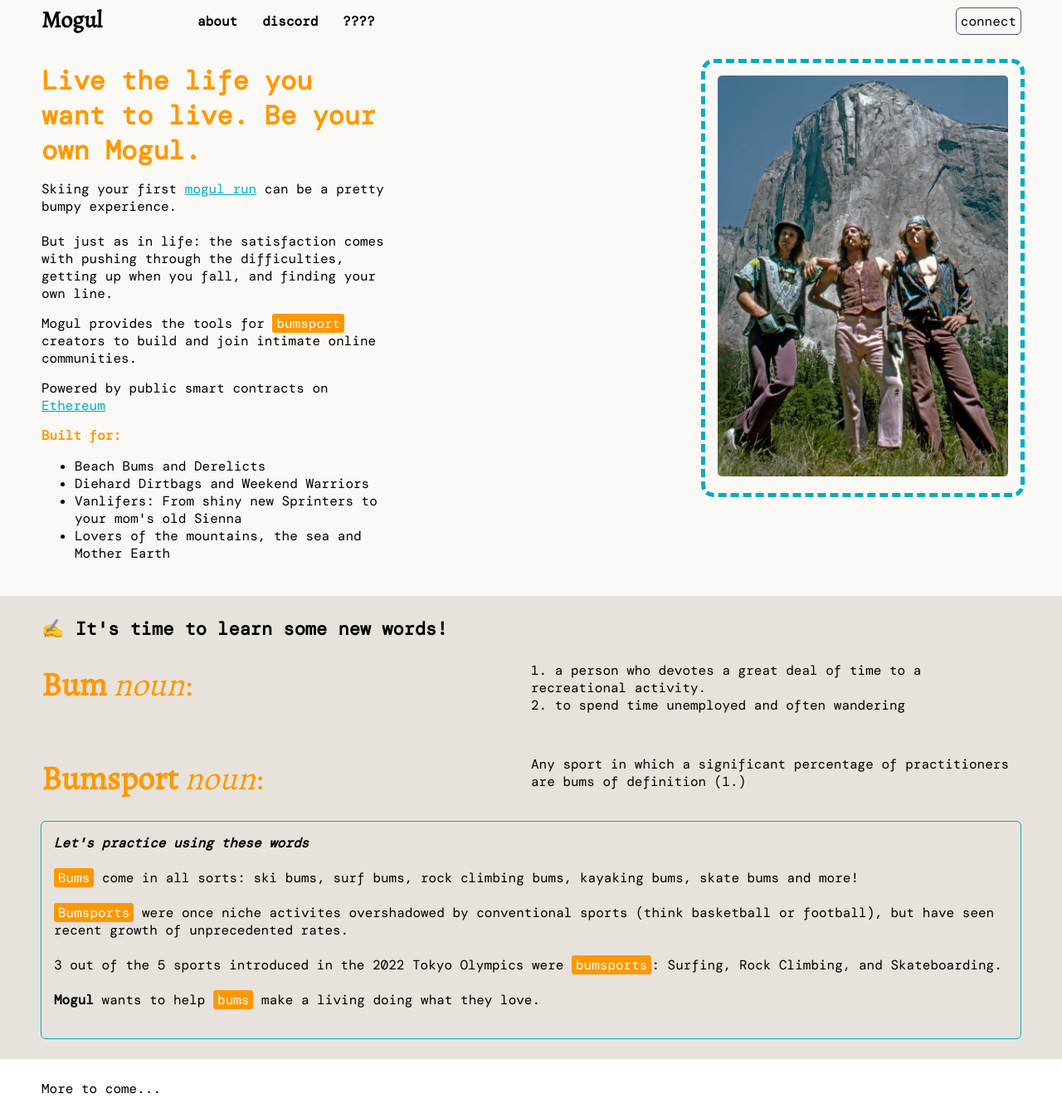
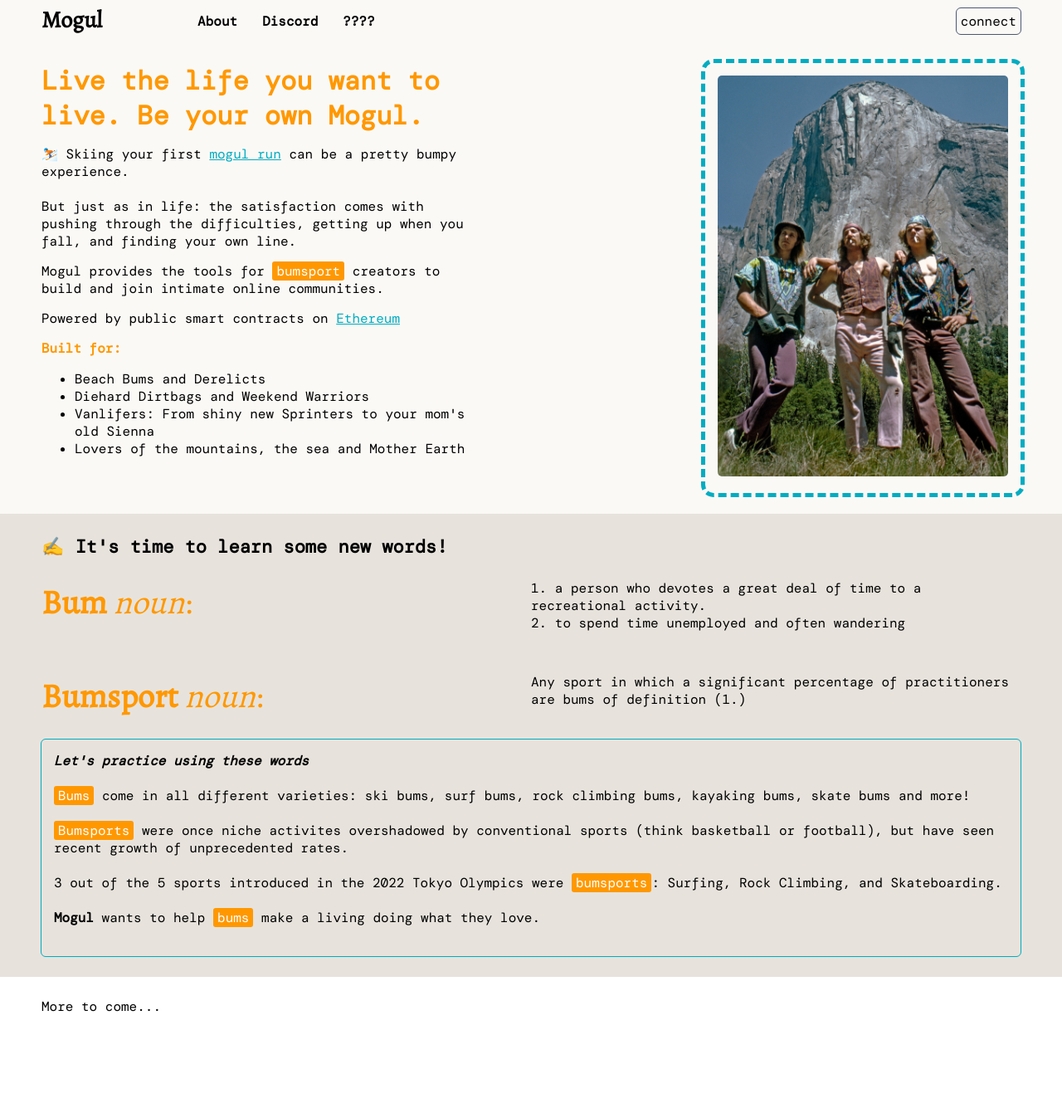
Before and after one commit to mogul-run/mogul, a React (Create React App) app in the folder frontend/: page / in a window 1280 px wide. Shown: the whole page at 83% size. After the commit the page ends 1248 px from the top, so only its background shows below. Built offline with nearby package versions, Linux system fonts and the light colour scheme.

Commit message:
adjust scroll

```diff
--- a/frontend/src/pages/homepage.css
+++ b/frontend/src/pages/homepage.css
@@ -5,6 +5,11 @@
 
 a {
     color: #00acc1;
+}
+
+.nostyle {
+    text-decoration: none !important;
+    color: black !important;
 }
 
 .logo {
@@ -89,7 +94,7 @@ a {
 }
 
 .content-left {
-    max-width: 35%;
+    max-width: 45%;
 }
 .content-right{
     max-width: 50%;
--- a/frontend/src/pages/homepage.tsx
+++ b/frontend/src/pages/homepage.tsx
@@ -1,22 +1,33 @@
 import "./homepage.css";
 import Stonemasters from "../img/stonemasters.jpg";
-import { nargs } from "yargs";
+import { useRef } from "react";
 
 function HomePage() {
+    const myRef = useRef(document.createElement("div"));
+    const scrollToContent = () => myRef.current.scrollIntoView();
+
     return (
         <div className="homepage">
             <div className="navbar">
                 <div className="logo">Mogul</div>
                 <div className="navbuttons">
                     <div className="navlinks">
-                        <div className="navlink">about</div>
-                        <div className="navlink">discord</div>
+                        <div className="navlink" onClick={scrollToContent}>About</div>
+                        <a
+                            href="https://discord.gg/8AXyshRRVM"
+                            target="__blank"
+                            className="nostyle"
+                        >
+                            <div className="navlink"> Discord</div>
+                        </a>
+
                         <div className="navlink">????</div>
                     </div>
                     <div className="connect">connect</div>
                 </div>
             </div>
-            <div className="content">
+            <div className="content" ref={myRef}>
+
                 <ContentUno />
                 <ContentDos />
                 <ContentTres />
@@ -31,21 +42,36 @@ function ContentUno() {
             <div className="content-left">
                 {" "}
                 <div className="content-header header-block">
-                   Live the life you want to live. Be your own Mogul.
+                    Live the life you want to live. Be your own Mogul.
                 </div>
                 <div className="content-desc">
                     <div className="content-block">
-                        Skiing your first <a href="https://en.wikipedia.org/wiki/Mogul_skiing" target="__blank"> mogul run</a> can be a pretty bumpy experience.
-                        <br/>
-                        <br/>
-                        But just as in life: the satisfaction comes with pushing through the difficulties, getting up when you fall, and finding your own line.
+                    ⛷️ Skiing your first{" "}
+                        <a
+                            href="https://en.wikipedia.org/wiki/Mogul_skiing"
+                            target="__blank"
+                        >
+                            {" "}
+                            mogul run
+                        </a>{" "}
+                        can be a pretty bumpy experience.
+                        <br />
+                        <br />
+                        But just as in life: the satisfaction comes with pushing
+                        through the difficulties, getting up when you fall, and
+                        finding your own line.
                     </div>
                     <div className="content-block">
-                        Mogul provides the tools for <span className="highlight">bumsport</span> creators to build and join intimate online communities.
+                        Mogul provides the tools for{" "}
+                        <span className="highlight">bumsport</span> creators to
+                        build and join intimate online communities.
                     </div>
                     <div className="content-block">
                         Powered by public smart contracts on{" "}
-                        <a href="https://ethereum.org" target="__blank"> Ethereum</a>
+                        <a href="https://ethereum.org" target="__blank">
+                            {" "}
+                            Ethereum
+                        </a>
                         <br />
                     </div>
                     <div className="content-block">
@@ -53,8 +79,14 @@ function ContentUno() {
                         <ul>
                             <li>Beach Bums and Derelicts</li>
                             <li>Diehard Dirtbags and Weekend Warriors</li>
-                            <li>Vanlifers: From shiny new Sprinters to your mom's old Sienna</li>
-                            <li>Lovers of the mountains, the sea and Mother Earth</li>
+                            <li>
+                                Vanlifers: From shiny new Sprinters to your
+                                mom's old Sienna
+                            </li>
+                            <li>
+                                Lovers of the mountains, the sea and Mother
+                                Earth
+                            </li>
                         </ul>
                     </div>
                 </div>
@@ -113,17 +145,24 @@ function ContentDos() {
                         <br />
                         <br />
                     </div>
-                    <span className="highlight">Bums</span> come in all sorts: ski bums, surf bums, rock climbing bums, kayaking bums, skate bums and more!
-
+                    <span className="highlight">Bums</span> come in all different varieties:
+                    ski bums, surf bums, rock climbing bums, kayaking bums,
+                    skate bums and more!
                     <br />
                     <br />
-                    <span className="highlight">Bumsports</span> were once niche activites overshadowed by conventional sports (think basketball or football), but have seen recent growth of unprecedented rates.
+                    <span className="highlight">Bumsports</span> were once niche
+                    activites overshadowed by conventional sports (think
+                    basketball or football), but have seen recent growth of
+                    unprecedented rates.
+                    <br />
+                    <br />3 out of the 5 sports introduced in the 2022 Tokyo
+                    Olympics were <span className="highlight">bumsports</span>:
+                    Surfing, Rock Climbing, and Skateboarding.
                     <br />
                     <br />
-                    3 out of the 5 sports introduced in the 2022 Tokyo Olympics were <span className="highlight">bumsports</span>: Surfing, Rock Climbing, and Skateboarding.
-                    <br />
-                    <br />
-                    <b>Mogul</b> wants to help <span className="highlight">bums</span> make a living doing what they love.
+                    <b>Mogul</b> wants to help{" "}
+                    <span className="highlight">bums</span> make a living doing
+                    what they love.
                     <br />
                     <br />
                 </div>
```
